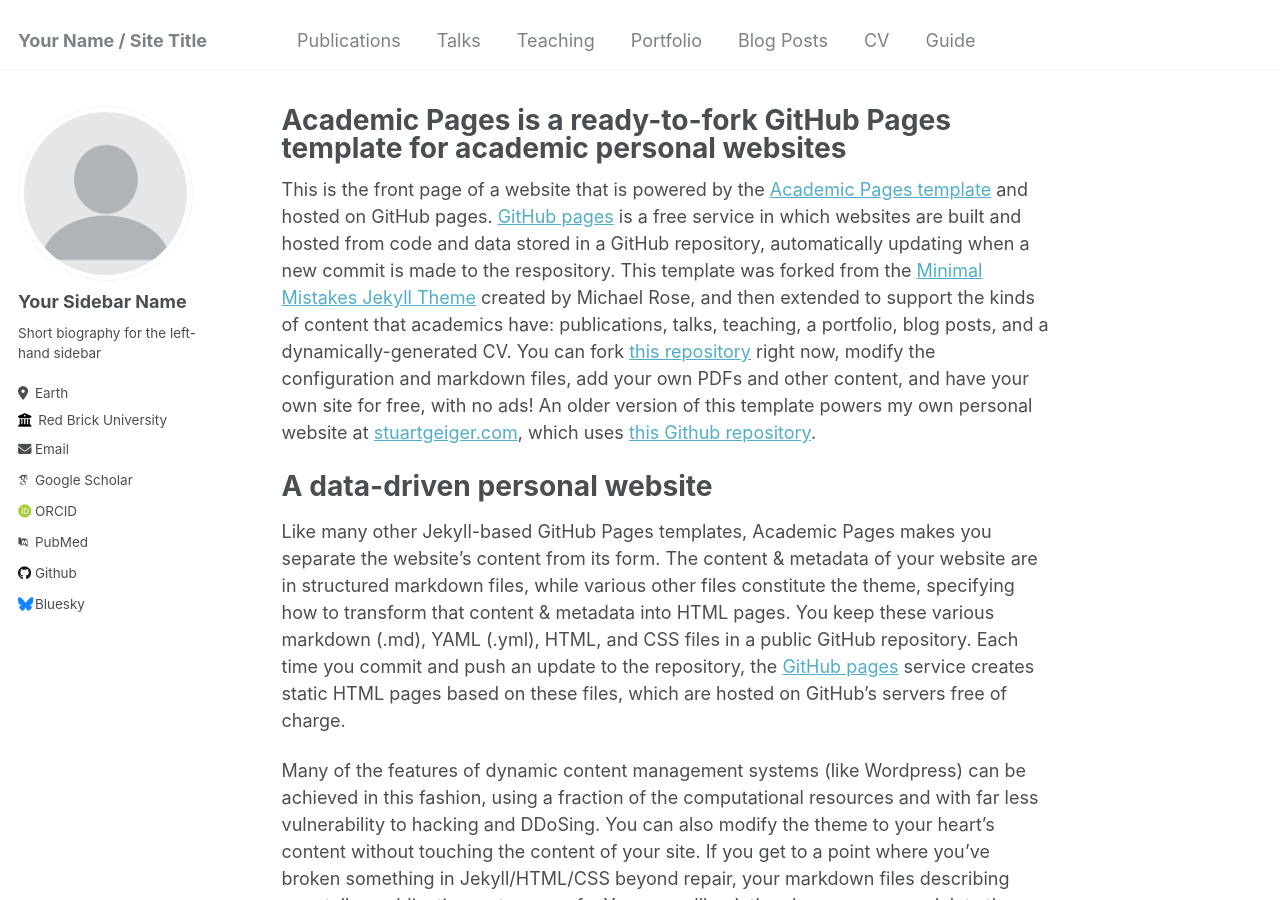
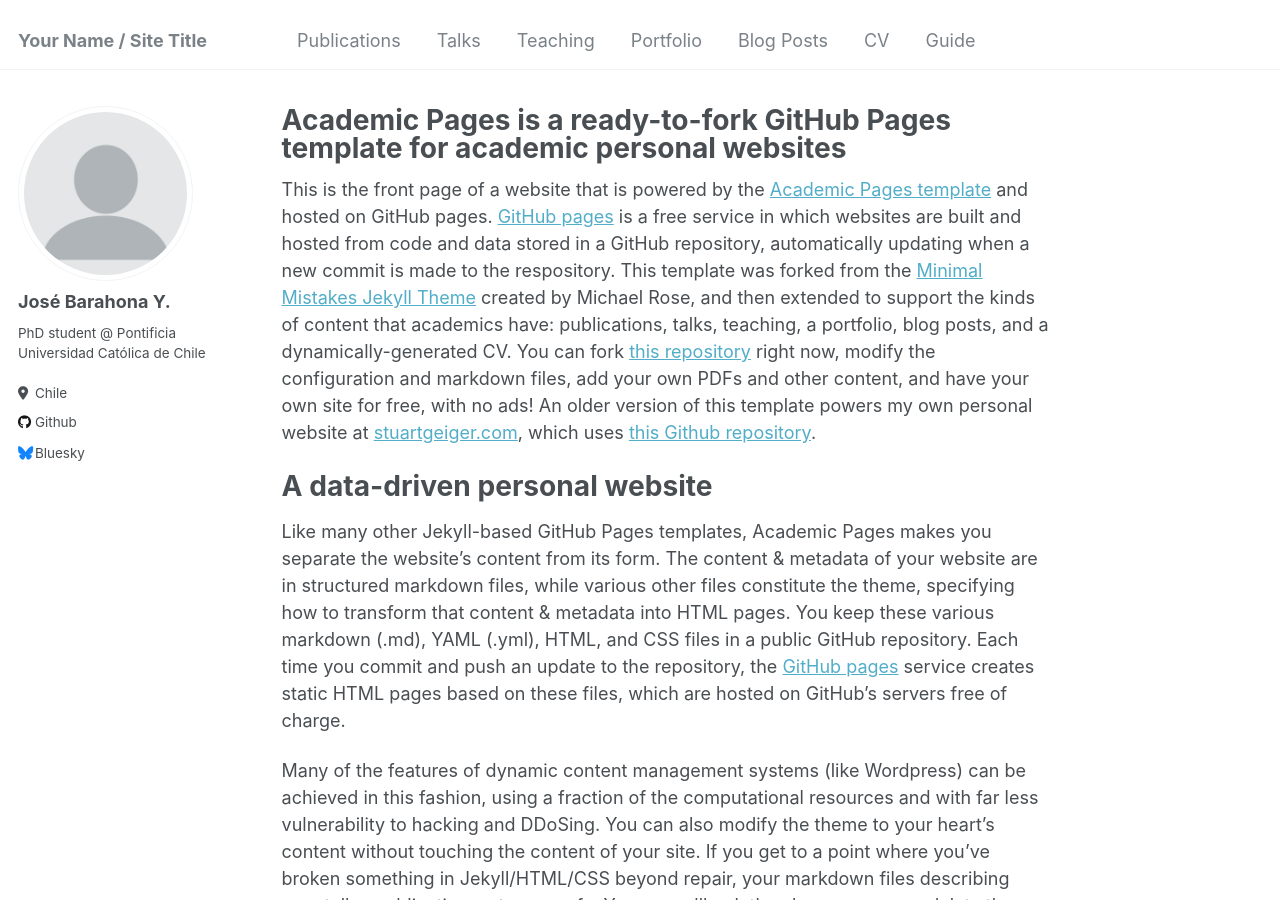
Before and after one commit to josebarahonay/josebarahonay.github.io, a Jekyll site: the page built from _pages/about.md, in a window 1280 px wide and 900 px high. Built offline with Jekyll 4.4.1, drawn with Linux system fonts in a browser that asks for light colours; some web fonts are replaced.

Commit message:
Update _config.yml

```diff
--- a/_config.yml
+++ b/_config.yml
@@ -22,28 +22,28 @@ repository               : "academicpages/academicpages.github.io"
 author:
   # Biographic information
   avatar           : "profile.png"
-  name             : "Your Sidebar Name"
+  name             : "José Barahona Y."
   pronouns         : # example: "she/her"
-  bio              : "Short biography for the left-hand sidebar"
-  location         : "Earth"
-  employer         : "Red Brick University"
+  bio              : "PhD student @ Pontificia Universidad Católica de Chile"
+  location         : "Chile"
+  employer         : # "Red Brick University"
   uri              : # URL
-  email            : "none@example.org"
+  email            : # "none@example.org"
 
   # Academic websites
   arxiv            : # URL - Update with the correct link to your profile
-  googlescholar    : "https://scholar.google.com/citations?user=PS_CX0AAAAAJ"
+  googlescholar    : # "https://scholar.google.com/citations?user=PS_CX0AAAAAJ"
   impactstory      : # URL
-  orcid            : "http://orcid.org/yourorcidurl"
+  orcid            : # "http://orcid.org/yourorcidurl"
   semantic         : # URL
-  pubmed           : "https://www.ncbi.nlm.nih.gov/pubmed/?term=john+snow"
+  pubmed           : # "https://www.ncbi.nlm.nih.gov/pubmed/?term=john+snow"
   researchgate     : # URL
 
   # Repositories and software development
   bitbucket        : # Username - Update with your username on the site
   codepen          : # Username
   dribbble         : # Username
-  github           : "academicpages"
+  github           : "josebarahonay"
   kaggle           : # Username
   stackoverflow    : # User number or user number and name (i.e., use "1" or "1/jeff-atwood")
 
```
